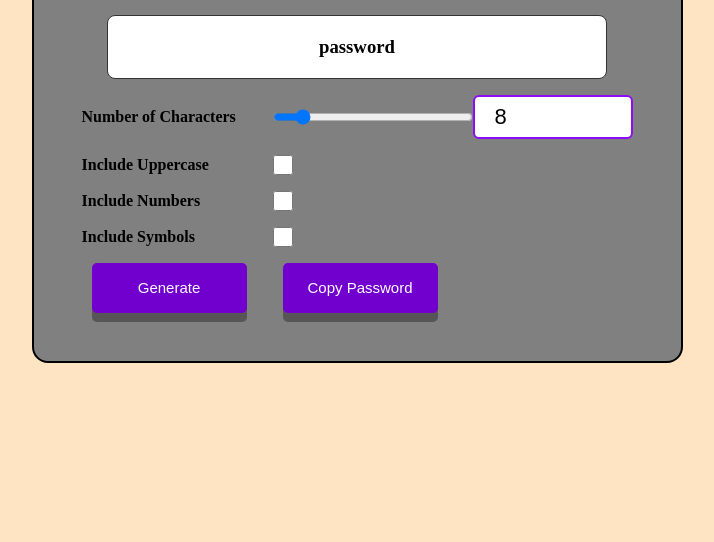
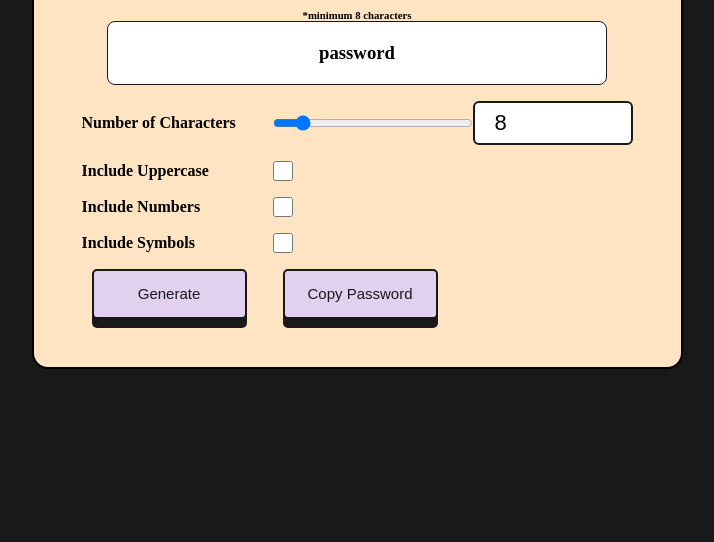
Before and after one commit to wyamet/Module-3, a plain HTML site: page index.html in a window 1280 px wide. Shown: the part 258-800 px from the top of the page, without its empty margins (283-997 px from the left). Drawn offline with Linux system fonts and the light colour scheme.

Commit message:
touched up css

```diff
--- a/assets/css/style.css
+++ b/assets/css/style.css
@@ -4,7 +4,7 @@
 }
 
 body {
-    background-color: bisque;
+    background-color: #19191b;
     justify-content: center;
     align-items: center;
     display: flex;
@@ -13,7 +13,7 @@ body {
 }
 
 .box{
-    background-color: grey;
+    background-color: bisque;
     padding-top: 25px;
     padding: 2rem;
     border-radius: 1rem;
@@ -72,7 +72,7 @@ label {
     background-color: white;
     color: black;
     padding: 1rem;
-    border: 1px solid #333;
+    border: 1px solid #19191b;
     height: 4rem;
     width: 500px;
     display: flex;
@@ -90,7 +90,7 @@ input {
     width: 20px;
     border-radius: 6px;
     border: none;
-    border: 2px solid #8d0cf7;
+    border: 2px solid #19191b;
     outline: none;
     font-size: 22px;
     display: flex;
@@ -111,23 +111,23 @@ input {
         font-family: sans-serif;
         font-size: 15px;
         margin: auto 10px;
-        border: 2px solid #7100cf;
+        border: 2px solid #19191b;
         width: 155px;
         height: 50px;
         text-align: center;
-        background-color: #7100cf;
+        background-color: #E1D0EE;
         display: flex;
-        color: rgb(255, 255, 255);
+        color: #19191b;
         justify-content: center;
         align-items: center;
         cursor: pointer;
         border-radius: 5px;
-        box-shadow: 0 9px rgb(87, 85, 85);
+        box-shadow: 0 9px #19191b;
 
 
       }
 
-      button:hover {background-color: #7526ec}
+      button:hover {background-color: }
 
         button:active {
              background-color: #7199;
--- a/index.html
+++ b/index.html
@@ -8,8 +8,10 @@
     <title>Password Generator</title>
 </head>
 <body>
+
     <div class="box">
         <h2>Password Generator</h2>
+        <h6>*minimum 8 characters</h6>
         <h3 class="password-display" id="passwordDisplay">password</h3>
         <form id="passwordGeneratorForm" class="form">
         <label for="characterAmountNumber">Number of Characters</label>
```
